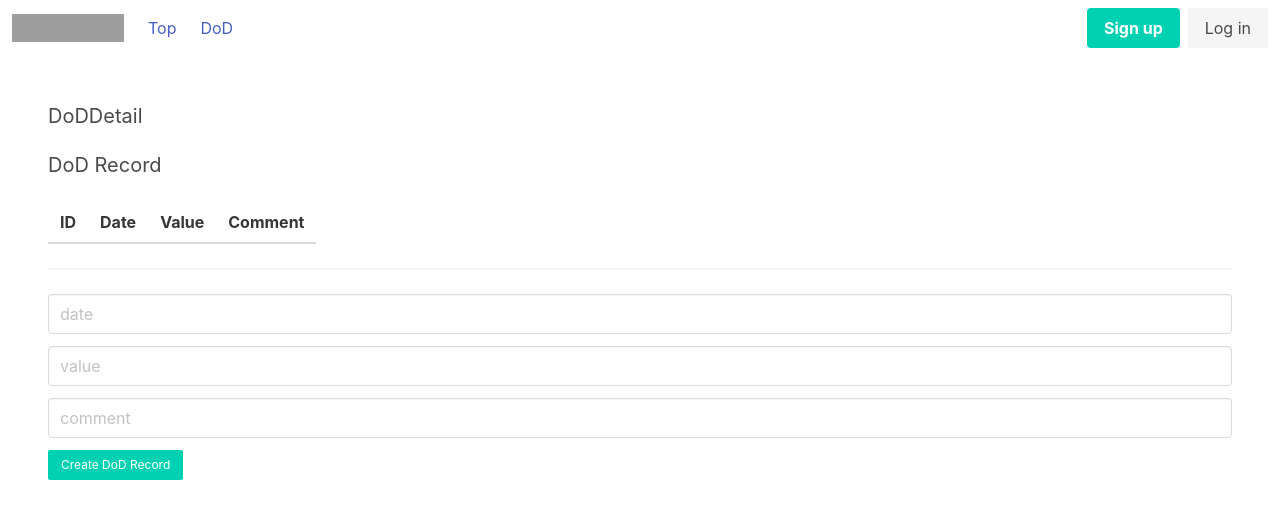
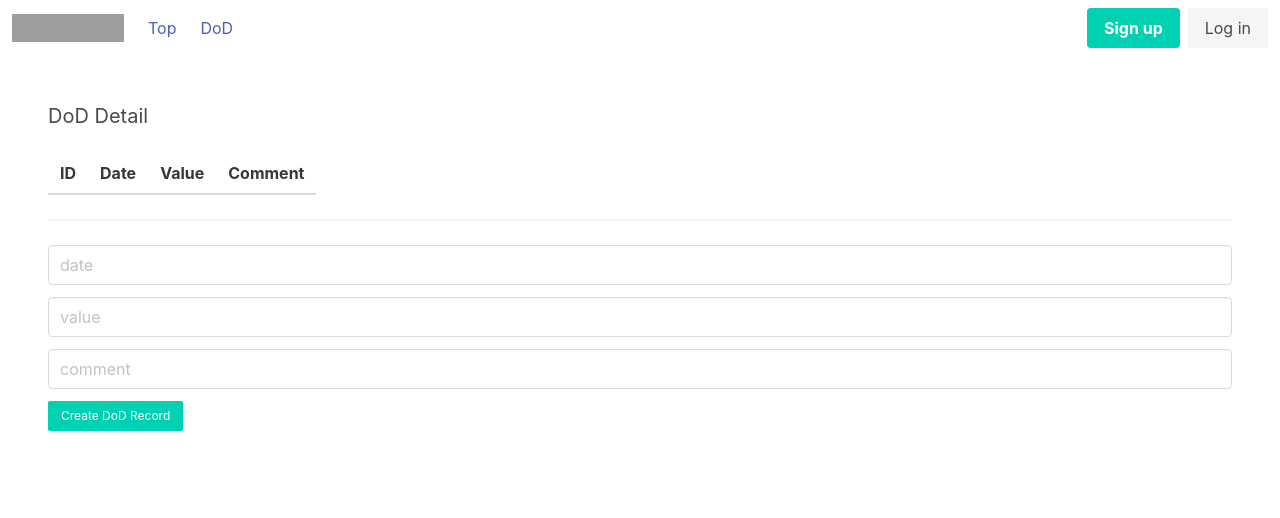
Before and after one commit to d-kanai/vue-jest, a Vue app: page /dods/1 in a window 1280 px wide. Shown: the top 518 px of the page. Built offline with nearby package versions, Linux system fonts and the light colour scheme; grey boxes are pictures that could not be loaded.

Commit message:
use typescript

```diff
--- a/src/components/atoms/TextField.vue
+++ b/src/components/atoms/TextField.vue
@@ -13,7 +13,7 @@
     </div>
   </div>
 </template>
-<script>
+<script lang='ts'>
 export default {
   name: "TextField",
   props: {
--- a/src/views/Dashboard.vue
+++ b/src/views/Dashboard.vue
@@ -17,7 +17,7 @@ import { useDoDListLineChart } from "@/hooks/useDoDListLineChart";
 Chart.register(...registerables);
 
 export default {
-  name: "App",
+  name: "Dashboard",
   components: { LineChart },
   setup() {
     const { chartDataList } = useDoDListLineChart();
--- a/src/views/DoDDetail.vue
+++ b/src/views/DoDDetail.vue
@@ -1,8 +1,7 @@
 <template>
   <div>
     <section id="dodRecord" class="section">
-      <h3 class="subtitle">DoDDetail</h3>
-      <h3 class="subtitle">DoD Record</h3>
+      <h3 class="subtitle">DoD Detail</h3>
       <DoDRecordListTable :dodRecordList="dodRecordList" />
       <hr />
       <form id="dodRecordForm" @submit="onDoDRecordSubmit">
@@ -17,10 +16,9 @@
 
 <script>
 //@IMPROVE use typescript
-
-import TextField from "@/components/atoms/TextField";
-import Button from "@/components/atoms/Button";
-import DoDRecordListTable from "@/components/DoDList/DoDRecordListTable";
+import TextField from "@/components/atoms/TextField.vue";
+import Button from "@/components/atoms/Button.vue";
+import DoDRecordListTable from "@/components/DoDList/DoDRecordListTable.vue";
 import { createDoDRecord } from "@/apis/DoDApi";
 import { useDoDRecordForm } from "@/hooks/useDoDRecordForm";
 import { ref } from "vue";
@@ -28,7 +26,7 @@ import { useRoute } from 'vue-router'
 
 
 export default {
-  name: "App",
+  name: "DoDDetail",
   components: { Button, TextField, DoDRecordListTable },
   setup() {
     const dodRecordList = ref([]);
--- a/src/views/DoDList.vue
+++ b/src/views/DoDList.vue
@@ -12,18 +12,16 @@
   </div>
 </template>
 
-<script>
-//@IMPROVE use typescript
-
-import TextField from "@/components/atoms/TextField";
-import Button from "@/components/atoms/Button";
-import DoDListTable from "@/components/DoDList/DoDListTable";
+<script lang='ts'>
+import TextField from "@/components/atoms/TextField.vue";
+import Button from "@/components/atoms/Button.vue";
+import DoDListTable from "@/components/DoDList/DoDListTable.vue";
 import { createDoD } from "@/apis/DoDApi";
 import { useDoDForm } from "@/hooks/useDoDForm";
 import { useDoDList } from "@/hooks/useDoDList";
 
 export default {
-  name: "App",
+  name: "DoDDetail",
   components: { Button, TextField, DoDListTable },
   setup() {
     const dodList = useDoDList();
```
